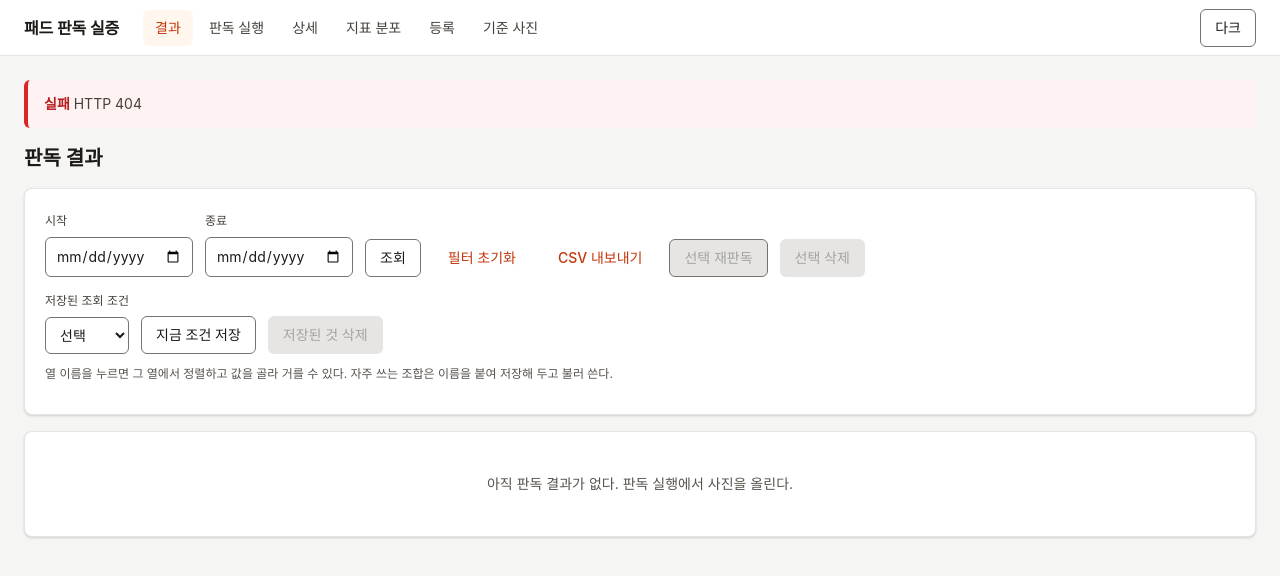
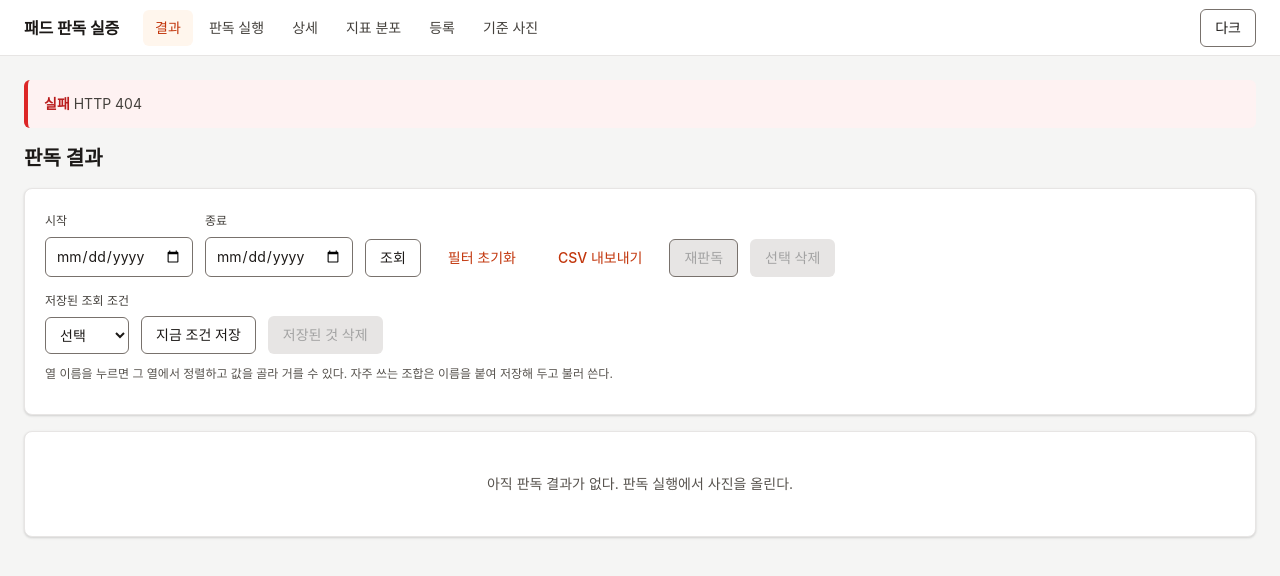
Before and after one commit to ggapsang/Dust-Monitoring-static-dust, a plain HTML site: page padlab/web/index.html in a window 1280 px wide. Drawn offline with Linux system fonts and the light colour scheme; no server answers; a web font is replaced by a local one.

Commit message:
버튼 이름을 '선택 재판독'에서 '재판독'으로 줄인다

```diff
--- a/padlab/web/index.html
+++ b/padlab/web/index.html
@@ -36,7 +36,7 @@
       <button class="secondary" id="f-apply">조회</button>
       <button class="ghost" id="f-reset">필터 초기화</button>
       <button class="ghost" id="f-csv">CSV 내보내기</button>
-      <button class="secondary" id="f-rerun" disabled>선택 재판독</button>
+      <button class="secondary" id="f-rerun" disabled>재판독</button>
       <button class="danger" id="f-delete" disabled>선택 삭제</button>
       <span class="muted grow" id="f-count" style="text-align:right"></span>
     </div>
@@ -94,7 +94,7 @@
     <div class="row">
       <h3 class="grow" style="margin:0">최근 실행</h3>
       <span class="muted" id="rr-count"></span>
-      <button class="secondary" id="rr-rerun" disabled>선택 재판독</button>
+      <button class="secondary" id="rr-rerun" disabled>재판독</button>
     </div>
     <p class="muted">체크한 실행을 각각 같은 사진·같은 기준으로 다시 판독한다. 원래 결과는 남고 새 실행으로 따로 쌓인다.</p>
     <div class="scroll"><table id="t-runs">
```
